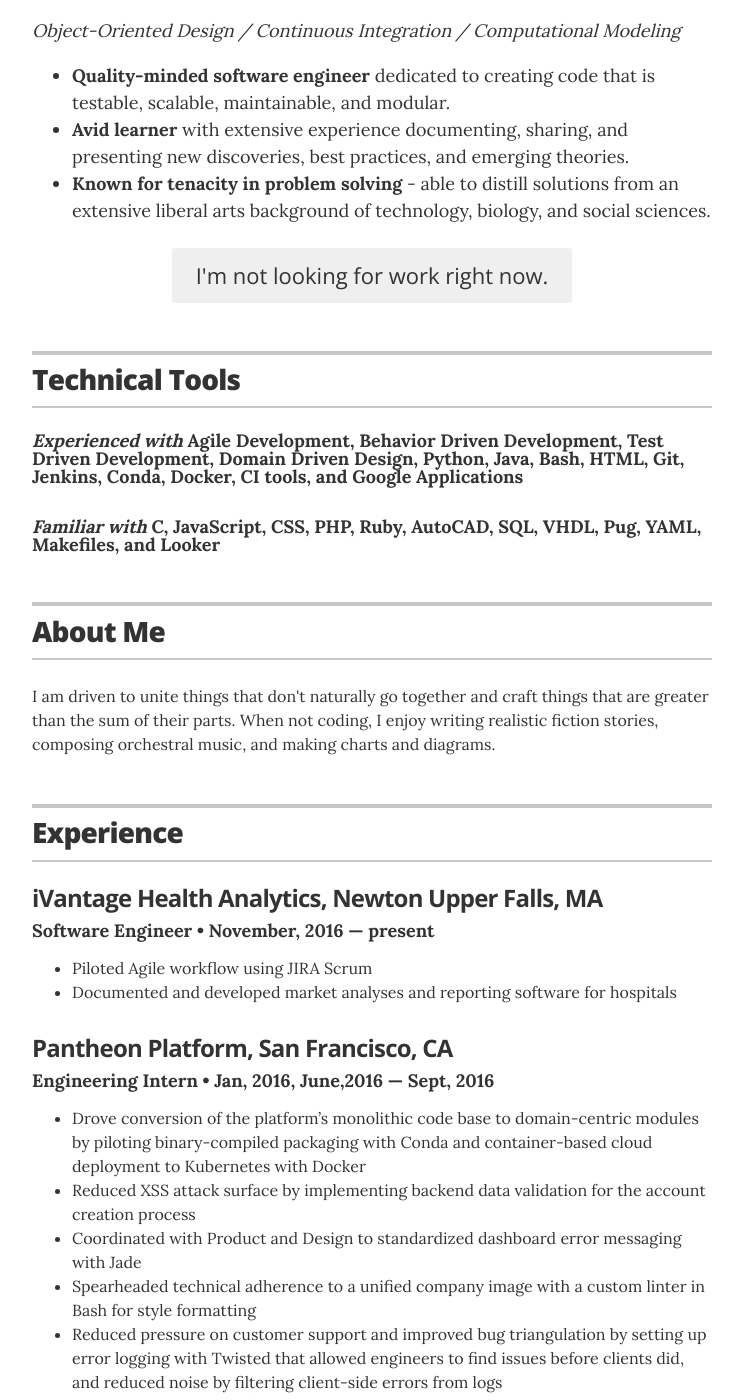
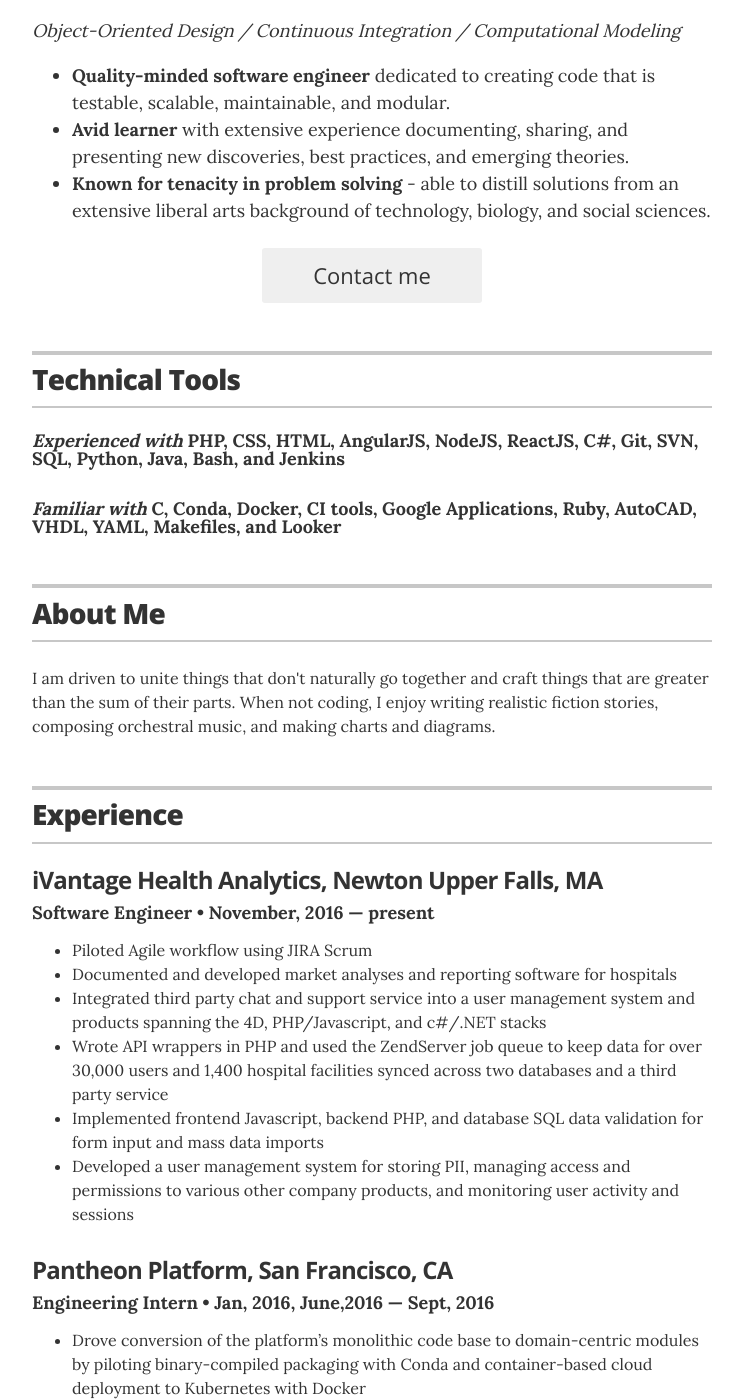
Before and after one commit to RazzYoshi/resume, a Jekyll site: the page built from index.html, in a window 1280 px wide and 1400 px high, scrolled down 269 px. Shown: the whole window, without its empty margins (268-1011 px from the left). Built offline with Jekyll 4.4.1, drawn with Linux system fonts in a browser that asks for light colours.

Commit message:
Update information August 2018

```diff
--- a/_config.yml
+++ b/_config.yml
@@ -20,7 +20,7 @@
 # "no" to display an "I'm not looking for work" message,
 # or remove the resume_looking_for_work option entirely
 # to leave blank
-resume_looking_for_work:        "no"
+resume_looking_for_work:        "yes"
 
 # Decide which sections to use
 # false will hide
--- a/_layouts/resume.html
+++ b/_layouts/resume.html
@@ -53,10 +53,10 @@
         </header>
 
         <div class="resume-item">
-          <h3 class="resume-item-details"><i>Experienced with</i> Agile Development, Behavior Driven Development, Test Driven Development, Domain Driven Design, Python, Java, Bash, HTML, Git, Jenkins, Conda, Docker, CI tools, and Google Applications</h3>
+          <h3 class="resume-item-details"><i>Experienced with</i> PHP, CSS, HTML, AngularJS, NodeJS, ReactJS, C#, Git, SVN, SQL, Python, Java, Bash, and Jenkins</h3>
         </div>
         <div class="resume-item">
-          <h3 class="resume-item-details"><i>Familiar with</i> C, JavaScript, CSS, PHP, Ruby, AutoCAD, SQL, VHDL, Pug, YAML, Makefiles, and Looker</h3>
+          <h3 class="resume-item-details"><i>Familiar with</i> C, Conda, Docker, CI tools, Google Applications, Ruby, AutoCAD, VHDL, YAML, Makefiles, and Looker</h3>
         </div>
 
       </section>
@@ -94,6 +94,10 @@
           <ul class="resume-item-list">
             <li>Piloted Agile workflow using JIRA Scrum</li>
             <li>Documented and developed market analyses and reporting software for hospitals</li>
+            <li>Integrated third party chat and support service into a user management system and products spanning the 4D, PHP/Javascript, and c#/.NET stacks</li>
+            <li>Wrote API wrappers in PHP and used the ZendServer job queue to keep data for over 30,000 users and 1,400 hospital facilities synced across two databases and a third party service</li>
+            <li>Implemented frontend Javascript, backend PHP, and database SQL data validation for form input and mass data imports</li>
+            <li>Developed a user management system for storing PII, managing access and permissions to various other company products, and monitoring user activity and sessions</li>
           </ul>
         </div><!-- end of resume-item -->
 
```
